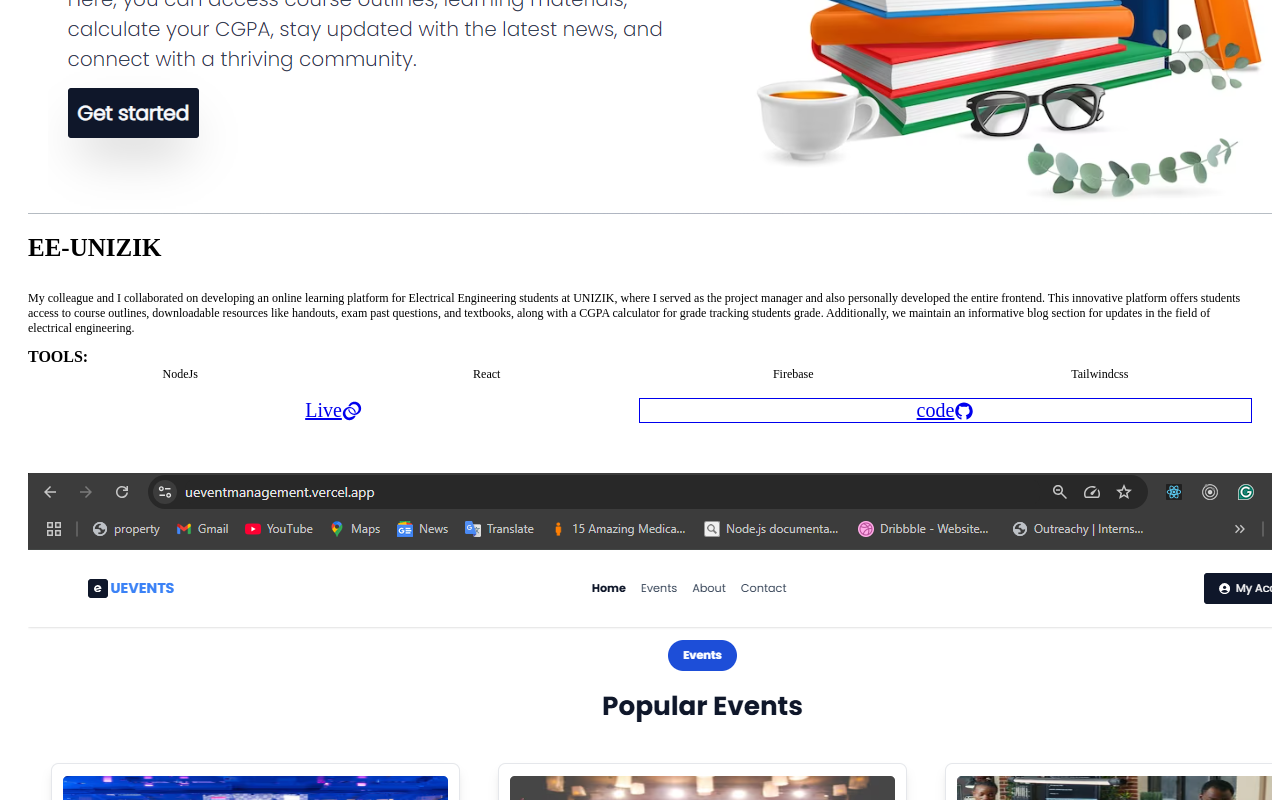
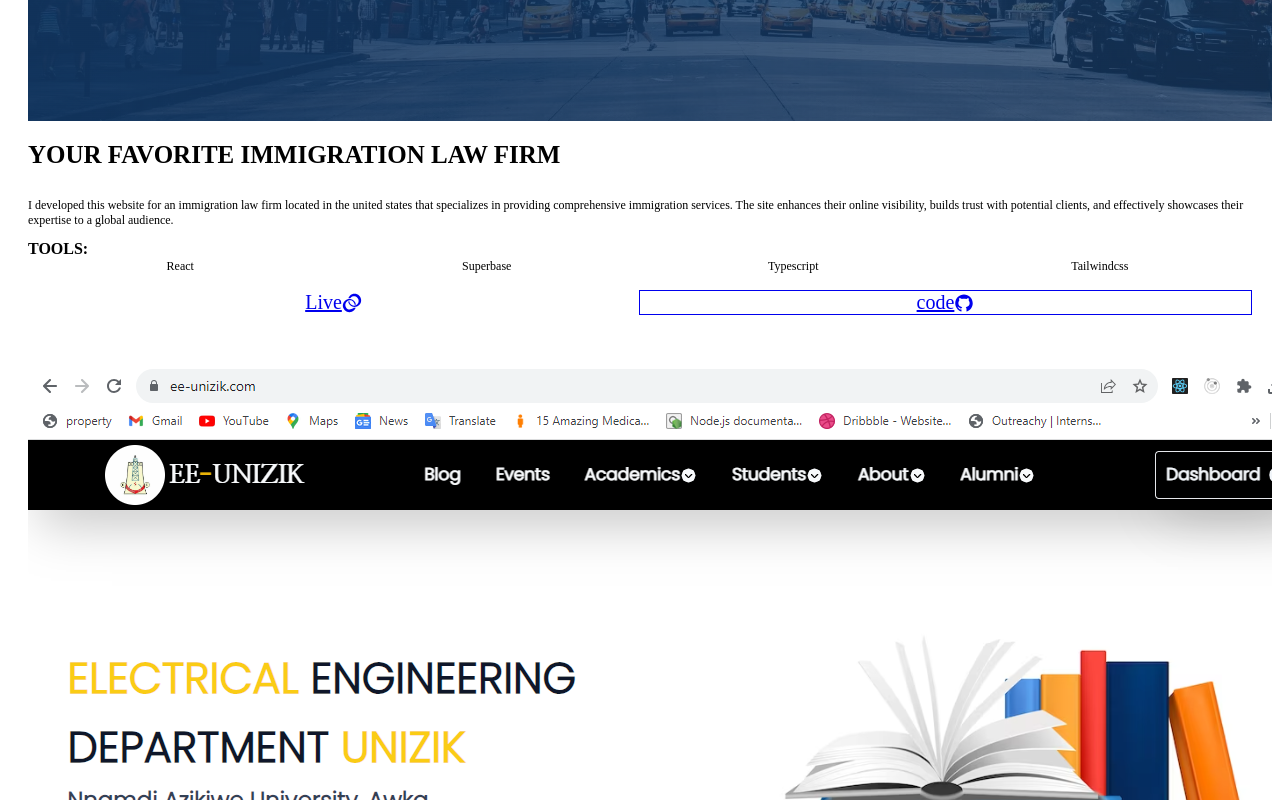
Before and after one commit to DesmondNzubechi/PORTFOLIO, a Next.js app: page /projects in a window 1280 px wide. Shown: the part 760-1560 px from the top of the page. Built offline with nearby package versions, Linux system fonts and the light colour scheme.

Commit message:
new change

```diff
--- a/app/more-projects/page.jsx
+++ b/app/more-projects/page.jsx
@@ -12,10 +12,20 @@ import Image from "next/image";
 import Link from "next/link";
 import { AiFillGithub } from 'react-icons/ai';
 import { GiLinkedRings } from 'react-icons/gi';
+import lawFirm from '../../public/LawFirm.png'
 import Aos from "aos";
 
 const Projects = () => {
     const projectItems = [
+     {
+                ProjectImg: lawFirm,
+                projectName: 'Your Favorite Immigration Law Firm',
+                ProjectDescr: 'I developed this website for an immigration law firm located in the united states that specializes in providing comprehensive immigration services. The site enhances their online visibility, builds trust with potential clients, and effectively showcases their expertise to a global audience.',
+                projectStack: [ 'React', 'Superbase',  'Typescript', 'Tailwindcss'],
+                ProjectGit: 'github.com/DesmondNzubechi',
+                ProjectUrl: 'yourfavoriteimmigrationlawfirm.com',
+                label: 'link to your facorite immigration law firm'
+            },
         {
             ProjectImg: eeunizik,
             projectName: 'EE-UNIZIK',
--- a/app/projects/page.jsx
+++ b/app/projects/page.jsx
@@ -12,6 +12,7 @@ import { GiLinkedRings } from 'react-icons/gi';
 import mySocial from '../../public/Mysocial.png';
 import realEstate from '../../public/realestate.png'
 import uevent from '../../public/uevent.png'
+import lawFirm from '../../public/LawFirm.png'
 import Aos from "aos";
 
 const Projects = () => {
@@ -19,6 +20,15 @@ const Projects = () => {
       Aos.init({duration: 1000})
     }, [])
     const projectItems = [
+        {
+            ProjectImg: lawFirm,
+            projectName: 'Your Favorite Immigration Law Firm',
+            ProjectDescr: 'I developed this website for an immigration law firm located in the united states that specializes in providing comprehensive immigration services. The site enhances their online visibility, builds trust with potential clients, and effectively showcases their expertise to a global audience.',
+            projectStack: [ 'React', 'Superbase',  'Typescript', 'Tailwindcss'],
+            ProjectGit: 'github.com/DesmondNzubechi',
+            ProjectUrl: 'yourfavoriteimmigrationlawfirm.com',
+            label: 'link to your facorite immigration law firm'
+        },
         {
             ProjectImg: eeunizik,
             projectName: 'EE-UNIZIK',
```
Also changed, not shown: public/LawFirm.png (added), 1 other file (tests, documents, lock files or other folders).
